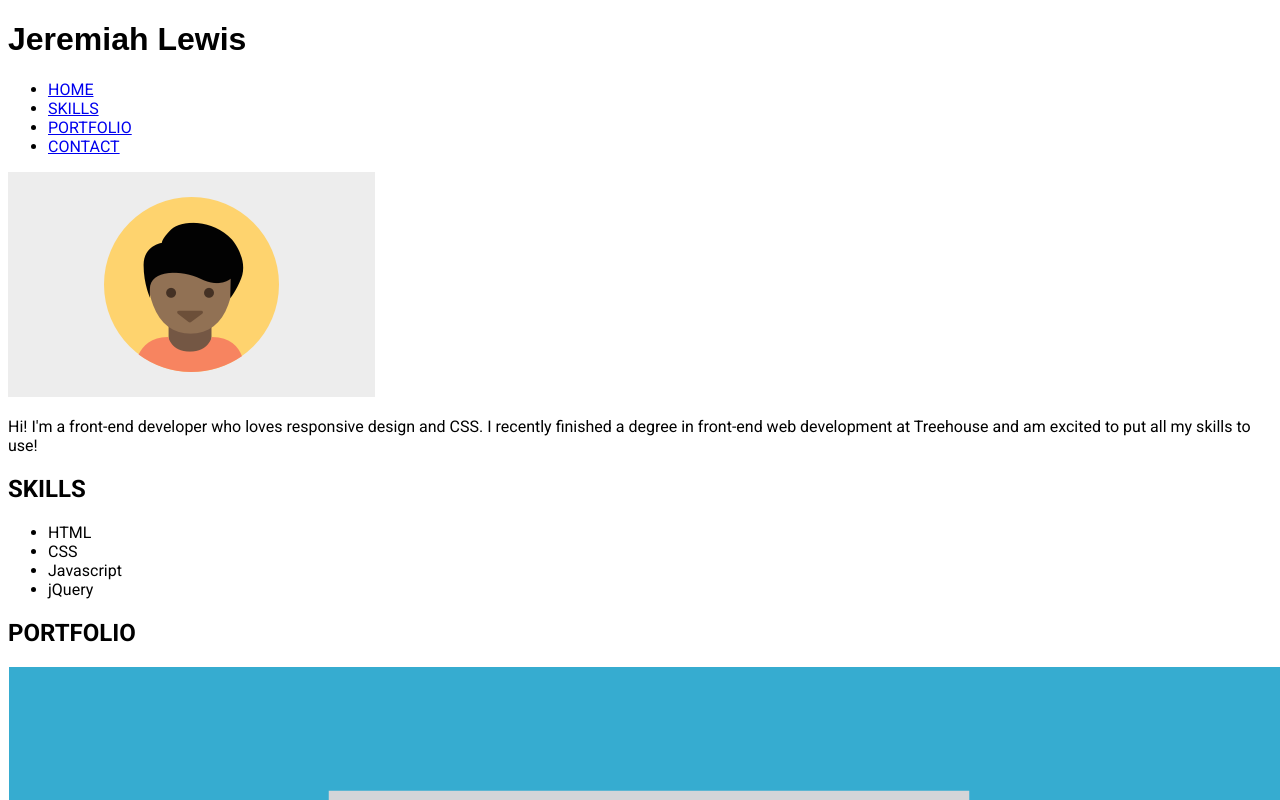
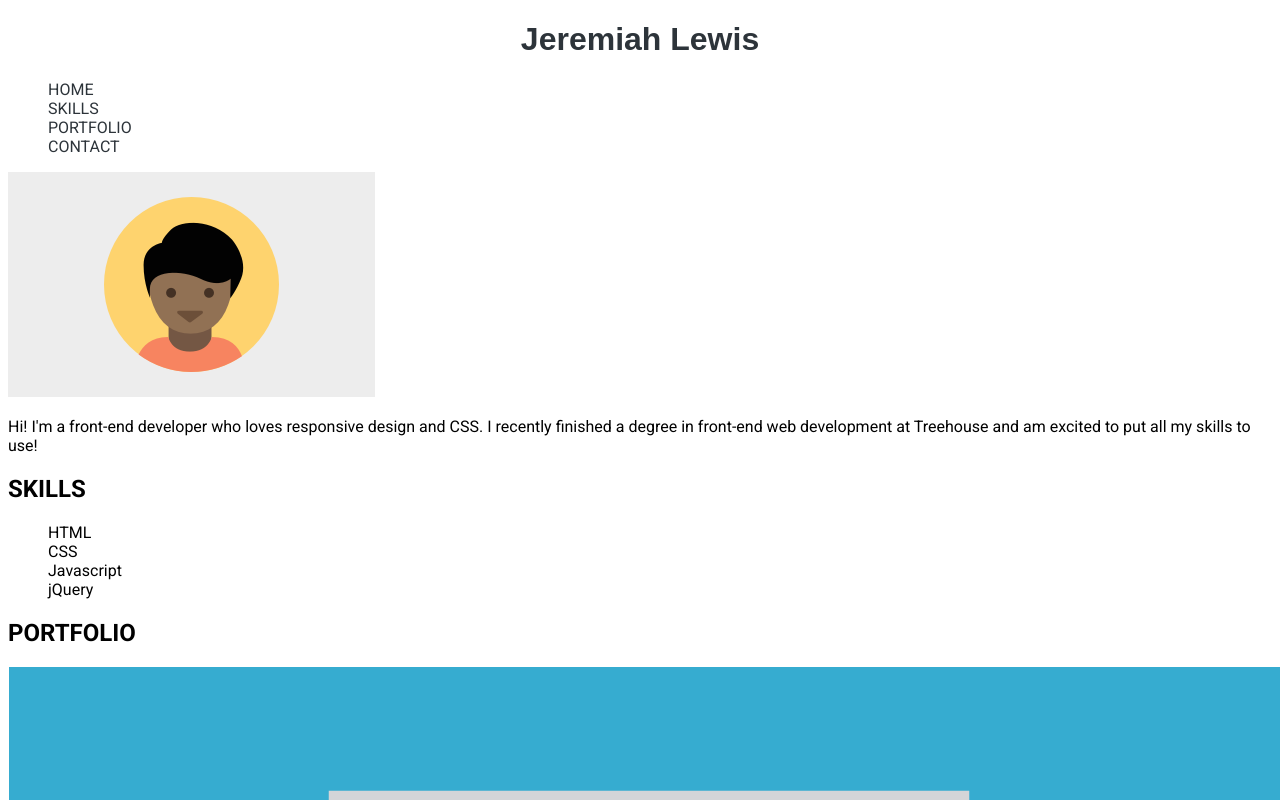
Before and after one commit to jclewis17/techdegree-project-2, a plain HTML site: page index.html in a window 1280 px wide. Shown: the top 800 px of the page. Drawn offline with Linux system fonts and the light colour scheme; a web font is replaced by a local one.

Commit message:
Base and Header Styles
Added base styles for a and ul tags, and the a tags in main header

```diff
--- a/css/styles.css
+++ b/css/styles.css
@@ -8,6 +8,26 @@ body {
     font-family: 'Roboto', sans-serif;
 }
 
+ul {
+    list-style-type: none;
+}
+
+a {
+    color: #2d343a;
+}
+
+a:visited {
+    color: #2d343a;
+}
+
+/* Header Styles */
+
 .main-header {
     font-family: 'Martian Mono', sans-serif;
+    text-align: center;
+    color: #2d343a;
 }
+
+.main-nav a {
+    text-decoration: none;
+}
--- a/index.html
+++ b/index.html
@@ -17,7 +17,7 @@
         <header>
             <h1 id="home" class="main-header">Jeremiah Lewis</h1>
             <nav>
-                <ul>
+                <ul class="main-nav">
                     <li><a href="#home">HOME</a></li>
                     <li><a href="#skills">SKILLS</a></li>
                     <li><a href="#portfolio">PORTFOLIO</a></li>
```
